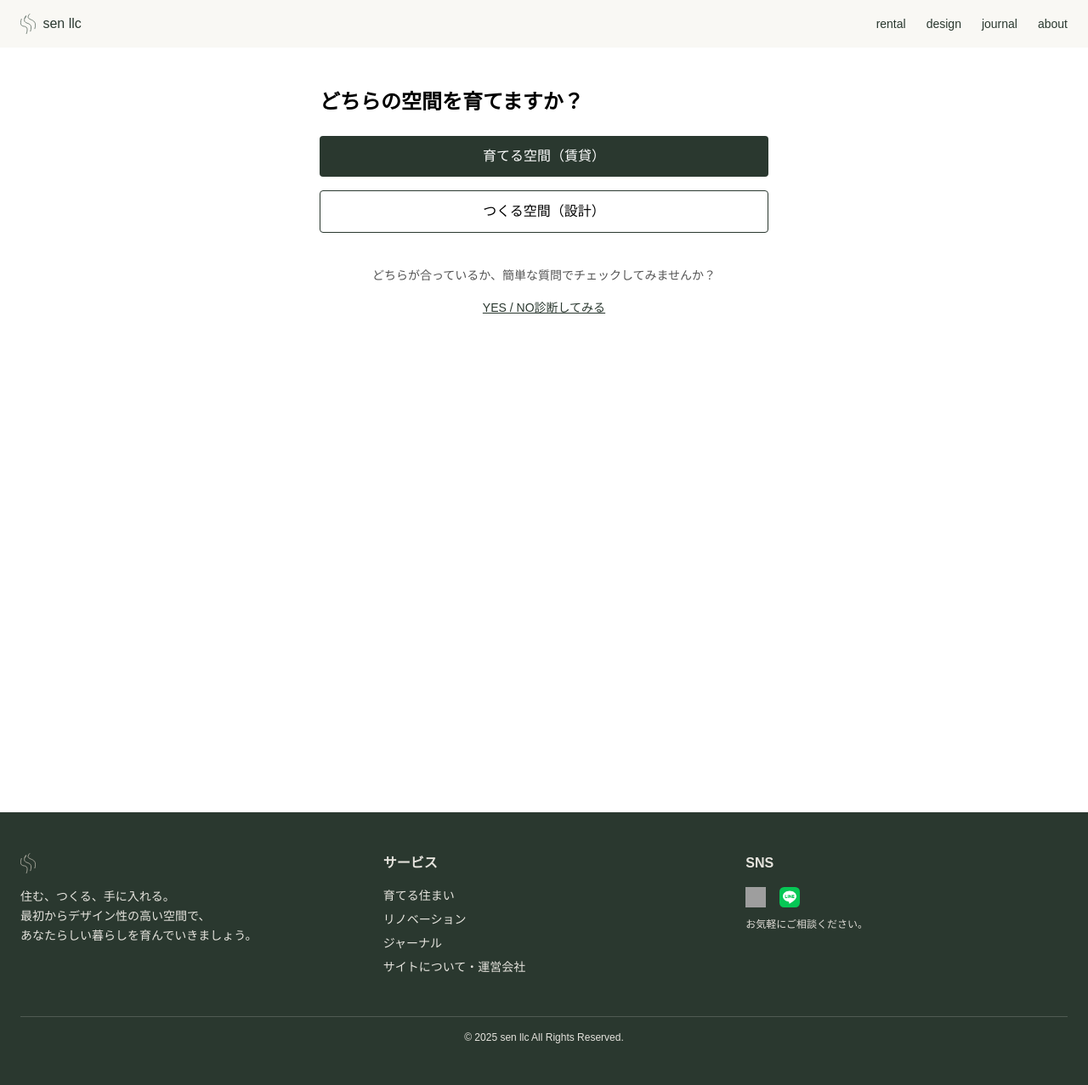
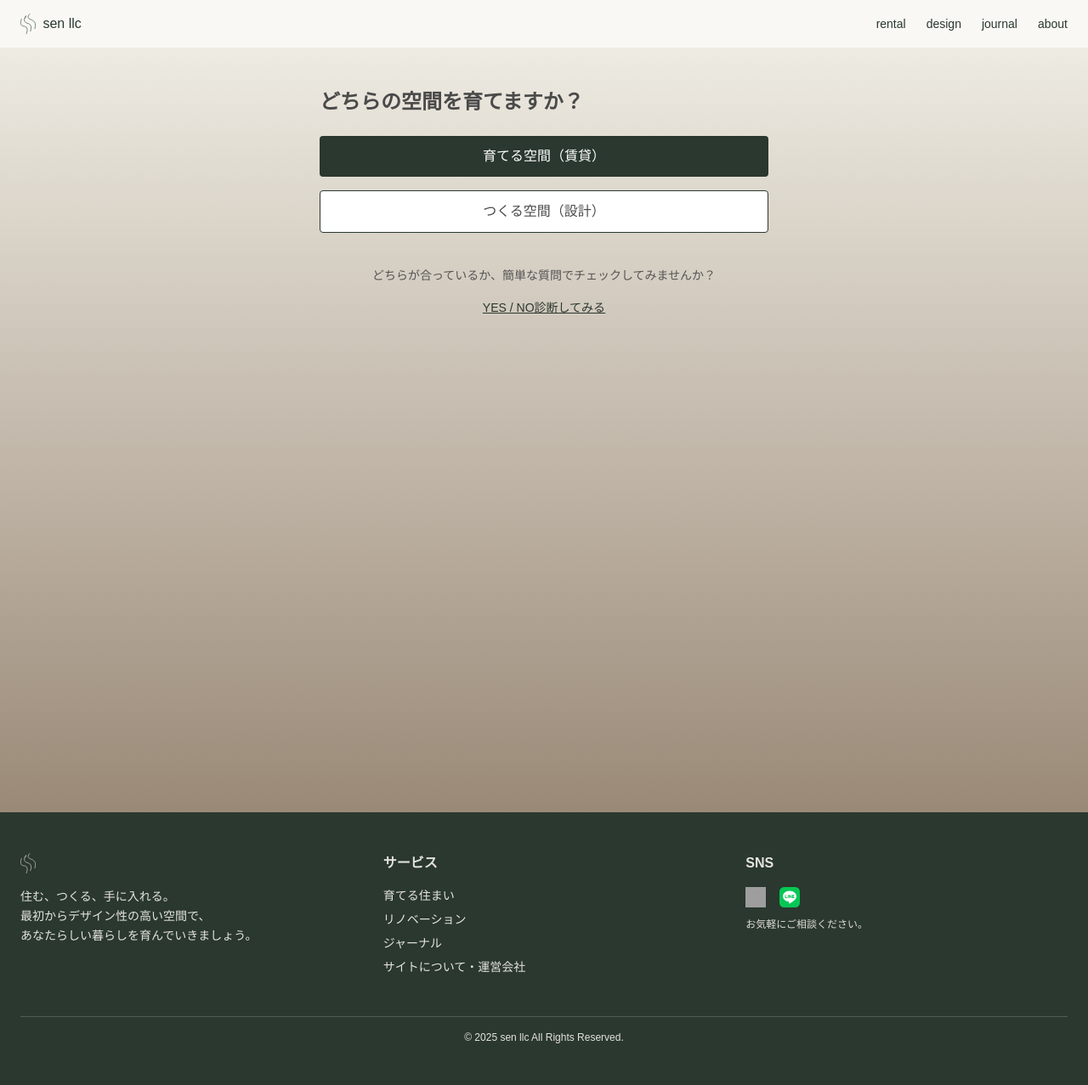
Before and after one commit to sen-llc/sen-llc.github.io, a Jekyll site: the page built from index.html, in a window 1280 px wide. Shown: the whole page at 85% size. Built offline with Jekyll 4.4.1, drawn with Linux system fonts in a browser that asks for light colours; nearby versions of some CDN libraries; some web fonts are replaced; grey boxes are pictures that could not be loaded.

Commit message:
Update index.html

```diff
--- a/index.html
+++ b/index.html
@@ -1,6 +1,7 @@
 ---
 layout: default
 title: トップページ
+theme: about
 ---
 
 <section class="max-w-xl mx-auto py-12 px-6">
```
